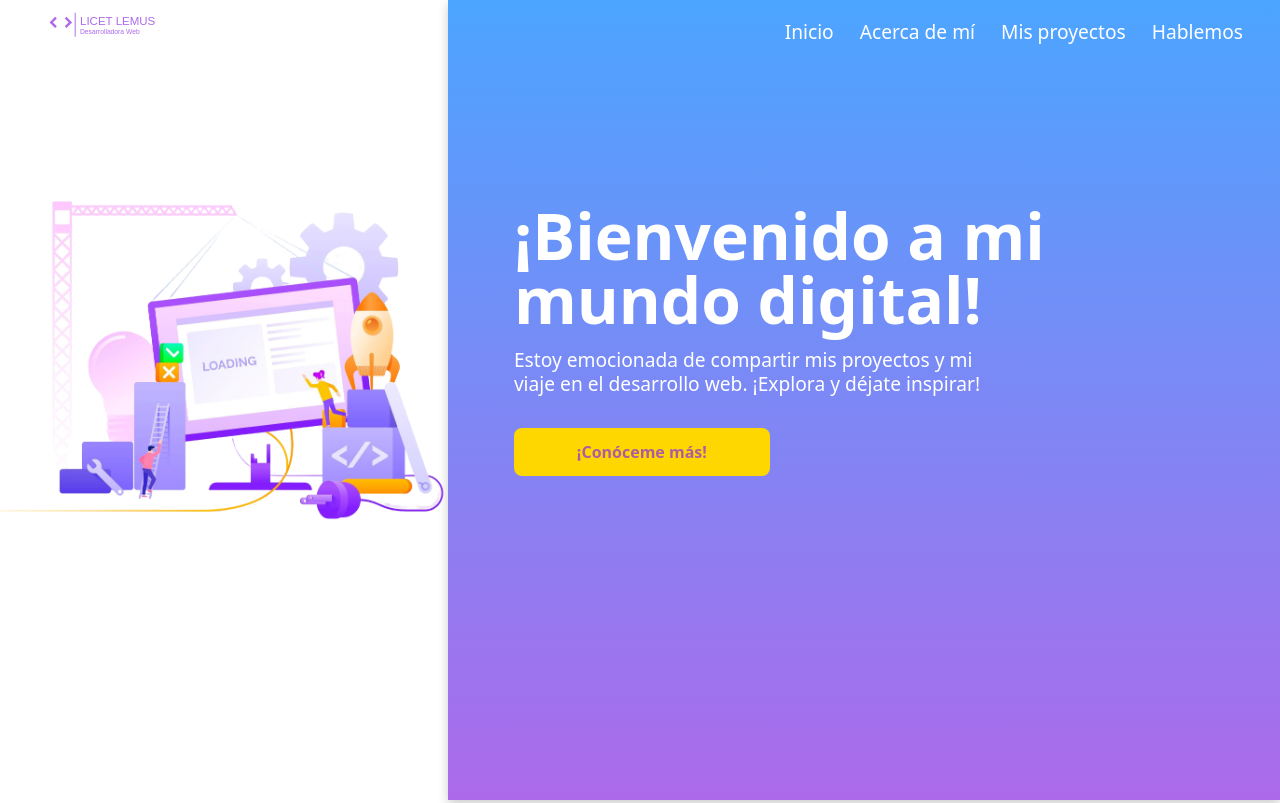
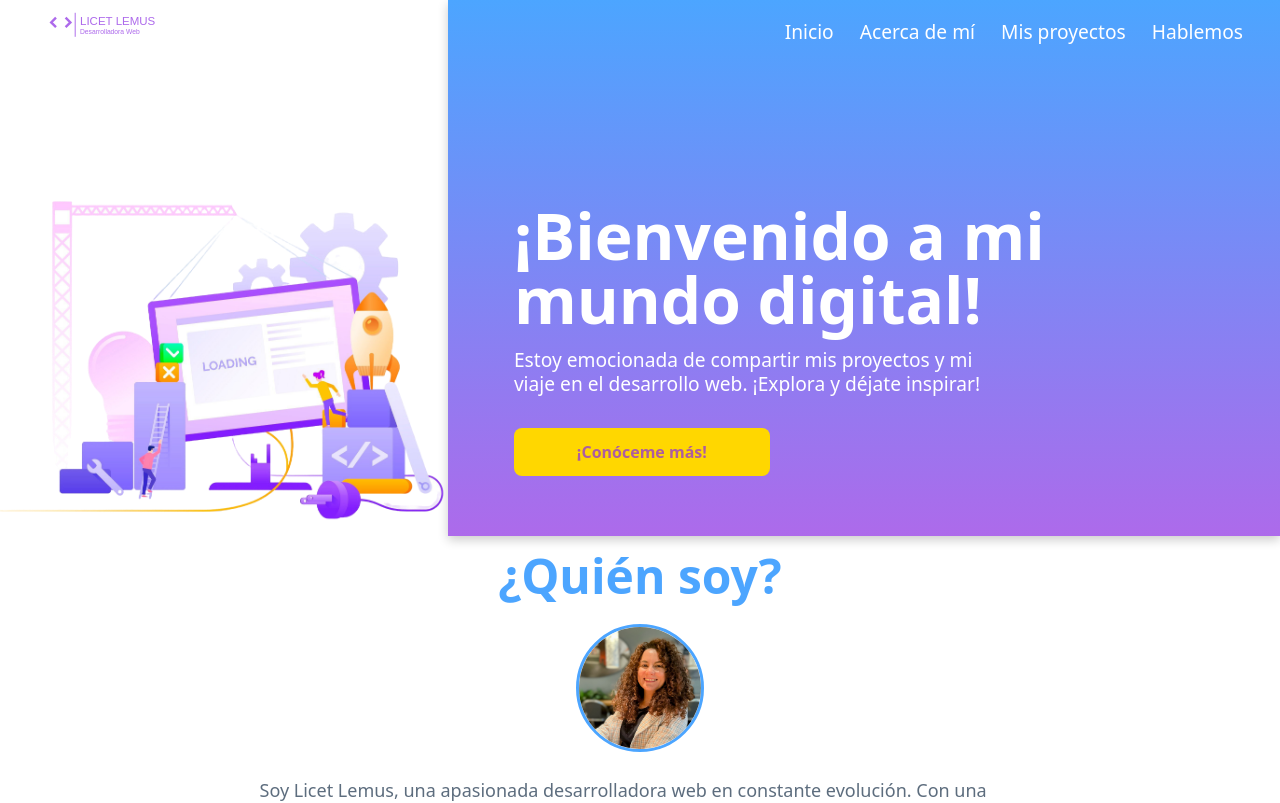
Before and after one commit to LicetLemus/my-portfolio, a React (Create React App) app: page / in a window 1280 px wide. Shown: the top 803 px of the page. Built offline with nearby package versions, Linux system fonts and the light colour scheme.

Commit message:
styles: update heigth for section

```diff
--- a/src/components/About.jsx
+++ b/src/components/About.jsx
@@ -4,7 +4,7 @@ import profile from "../assets/profile.png";
 
 const About = () => {
   return (
-    <section id="about" className="bg-white w-full h-[100vh] p-4 flex justify-center flex-col items-center">
+    <section id="about" className="bg-white w-full p-4 flex justify-center flex-col items-center">
       <h2 className="text-center text-vibrat text-5xl font-bold hover:text-hover_blue">¿Quién soy?</h2>
       <img id="img_about"
         src={profile}
--- a/src/components/Contact.jsx
+++ b/src/components/Contact.jsx
@@ -5,9 +5,9 @@ const Contact = () => {
   return (
     <section
       id="contact"
-      className="bg-white w-full h-[100vh] p-4 flex justify-center flex-col items-center"
+      className="bg-white w-full p-4 flex justify-center flex-col items-center"
     >
-      <div className="container mx-auto flex flex-col justify-center items-center gap-10 h-[100vh]">
+      <div className="container mx-auto flex flex-col justify-center items-center gap-10">
         <h2 className="text-center text-vibrat text-5xl font-bold hover:text-hover_blue">
           ¡Conectemos!
         </h2>
--- a/src/components/Header.jsx
+++ b/src/components/Header.jsx
@@ -5,7 +5,7 @@ import Navbar from "./Navbar.jsx";
 
 const Header = () => {
   return (
-    <header className="bg-red h-screen w-full">
+    <header className="bg-red w-full">
       <div className="container mx-auto text-center">
         {/* Componente Navbar */}
         <Navbar />
--- a/src/components/Header.scss
+++ b/src/components/Header.scss
@@ -10,7 +10,6 @@ header {
     bottom: 0;
     left: 35%;
     width: 65%;
-    height: 100vh;
     top: 0;
     background: linear-gradient(180deg, rgba(0, 127, 255, 0.7) 0%, rgba(138, 43, 226, 0.7) 100%);
     box-shadow: 0px 4px 10px rgba(0, 0, 0, 0.2);
--- a/src/components/Projects.jsx
+++ b/src/components/Projects.jsx
@@ -32,7 +32,7 @@ const Project = () => {
   return (
     <section
       id="projects"
-      className="bg-white w-full h-[100vh] p-4 flex justify-center flex-col items-center"
+      className="bg-white w-full p-4 flex justify-center flex-col items-center"
     >
       <h2 className="text-center text-vibrat text-5xl font-bold hover:text-hover_blue mb-10">
         ¡Descubre mis creaciones!
```
